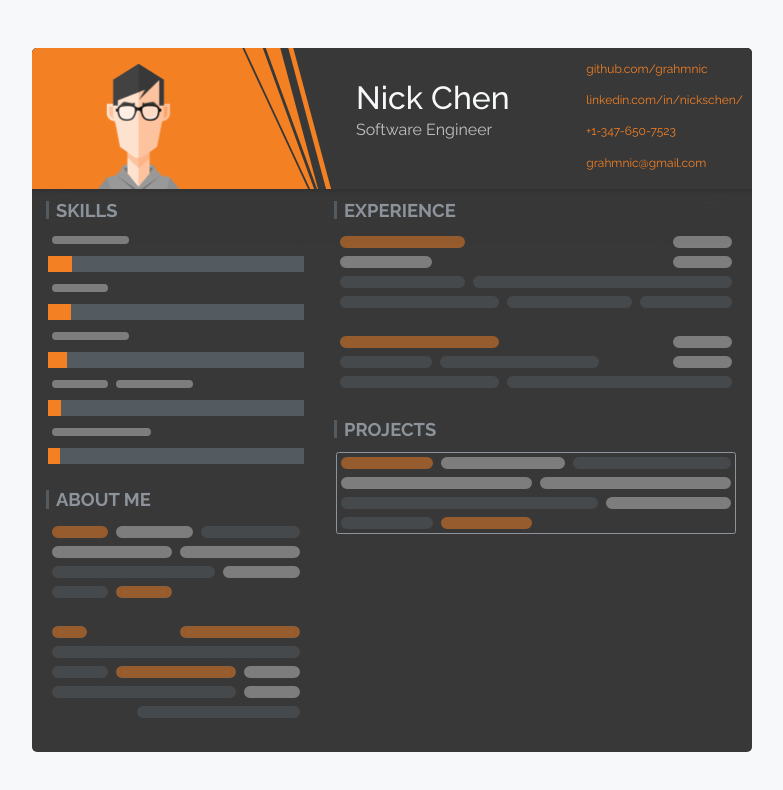
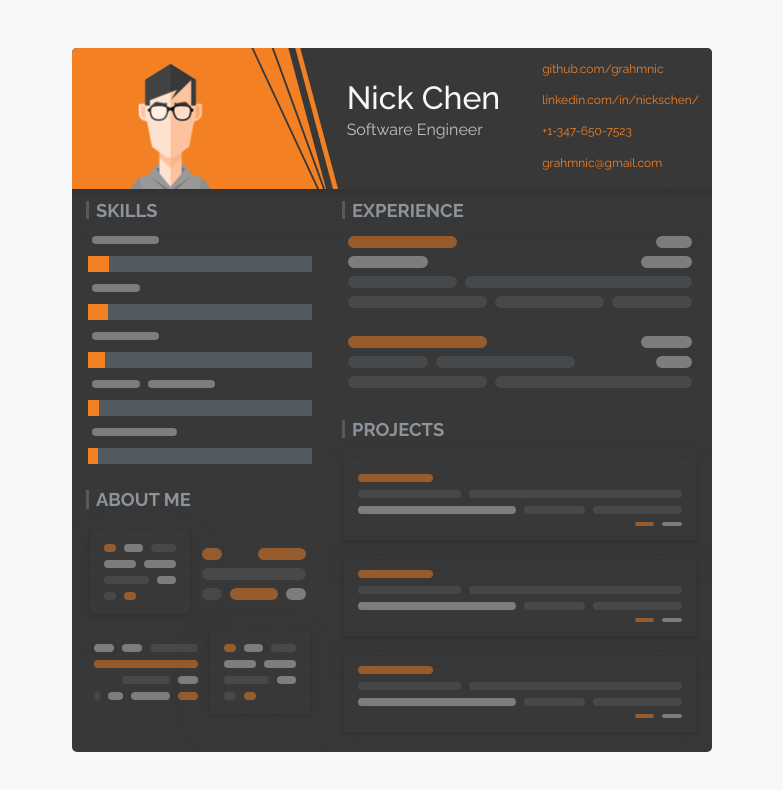
Before and after one commit to grahmnic/vue-port, a Vue app: page / in a window 1280 px wide. Shown: the top 790 px of the page, without its empty margins (248-1031 px from the left). Built offline with nearby package versions, Linux system fonts and the light colour scheme; some icons are missing.

Commit message:
Adding container and customizing views.

```diff
--- a/src/App.vue
+++ b/src/App.vue
@@ -73,7 +73,7 @@ export default {
 
   .portfolio-wrapper {
     .inner-wrapper {
-      max-width: 45rem !important;
+      max-width: 40rem !important;
 
       border-radius: 5px;
       position: relative;
--- a/src/components/layouts/AboutMe.vue
+++ b/src/components/layouts/AboutMe.vue
@@ -1,23 +1,29 @@
 <template>
-  <div class="resume-about-me w-100 py-2 px-3" @mouseenter="hover" @mouseleave="leave" @click="changeView">
+  <div class="resume-about-me w-100 py-2 px-3 border-default" @mouseenter="hover" @mouseleave="leave" @click="changeView">
     <div class="view-title m-2" :class="{'offwhite': isHovered}">
       About Me
     </div>
-    <gloss :activate="isHovered" section="about-me" :height="1.25" :blobs="blobs1"/>
-    <gloss :activate="isHovered" section="about-me" :height="1.25" :blobs="blobs3"/>
-    <gloss :activate="isHovered" section="about-me" :height="1.25" :blobs="blobs2"/>
-    <gloss :activate="isHovered" section="about-me" :height="1.25" :blobs="blobs4"/>
+    <container class="my-2 mr-2 d-inline-block" :isHovered="isHovered" :width="45">
+      <gloss :activate="isHovered" section="about-me" :height="1" :blobs="blobs1"/>
+    </container>
+    <gloss :activate="isHovered" class="d-inline-block" section="about-me" :height="1.25" :blobs="blobs2" :width="50"/>
+    <gloss :activate="isHovered" class="d-inline-block" section="about-me" :height="1" :blobs="blobs3" :width="50"/>
+    <container class="my-2 ml-2 d-inline-block" :isHovered="isHovered" :width="45">
+      <gloss :activate="isHovered" section="about-me" :height="1" :blobs="blobs1"/>
+    </container>
   </div>
 </template>
 
 <script>
 import Gloss from '../util/Gloss.vue'
+import Container from '../util/Container.vue'
 import { mapGetters } from 'vuex'
 
 export default {
     name: "about-me",
     components: {
-      Gloss
+      Gloss,
+      Container
     },
     data() {
       return {
@@ -34,23 +40,27 @@ export default {
               {color: 'none', size: 6},
           ],
           blobs2: [
-              {color: 'orange', size: 2},
-              {color: 'none', size: 4},
+              {color: 'orange', size: 3},
+              {color: 'none', size: 3},
               {color: 'orange', size: 6},
               {color: 'dark', size: 12},
-          ],
-          blobs3: [
-              {color: 'none', size: 12}
-          ],
-          blobs4: [
               {color: 'dark', size: 3},
               {color: 'orange', size: 6},
               {color: 'light', size: 3},
-              {color: 'dark', size: 9},
+          ],
+          blobs3: [
               {color: 'light', size: 3},
-              {color: 'none', size: 4},
-              {color: 'dark', size: 8}
-          ]
+              {color: 'light', size: 3},
+              {color: 'dark', size: 6},
+              {color: 'orange', size: 12},
+              {color: 'none', size: 3},
+              {color: 'dark', size: 6},
+              {color: 'light', size: 3},
+              {color: 'dark', size: 1.5},
+              {color: 'light', size: 2.5},
+              {color: 'light', size: 5},
+              {color: 'orange', size: 3},
+          ],
       }
     },
 
--- a/src/components/layouts/Experience.vue
+++ b/src/components/layouts/Experience.vue
@@ -1,5 +1,5 @@
 <template>
-  <div class="resume-experience w-100 px-3" @mouseenter="hover" @mouseleave="leave" @click="changeView">
+  <div class="resume-experience w-100 px-3 border-default" @mouseenter="hover" @mouseleave="leave" @click="changeView">
     <div class="view-title m-2" :class="{'offwhite': isHovered}">
       Experience
     </div>
@@ -21,8 +21,8 @@ export default {
       return {
           blobs1: [
               {color: 'orange', size: 4},
-              {color: 'none', size: 6},
-              {color: 'light', size: 2},
+              {color: 'none', size: 6.5},
+              {color: 'light', size: 1.5},
               {color: 'light', size: 3},
               {color: 'none', size: 7},
               {color: 'light', size: 2},
@@ -39,8 +39,8 @@ export default {
               {color: 'light', size: 2},
               {color: 'dark', size: 3},
               {color: 'dark', size: 5},
-              {color: 'none', size: 2},
-              {color: 'light', size: 2},
+              {color: 'none', size: 2.5},
+              {color: 'light', size: 1.5},
               {color: 'dark', size: 5},
               {color: 'dark', size: 7},
           ],
--- a/src/components/layouts/Projects.vue
+++ b/src/components/layouts/Projects.vue
@@ -3,35 +3,48 @@
     <div class="view-title m-2" :class="{'offwhite': isHovered}">
       Projects
     </div>
-    <div class="resume-container">
-        <gloss :activate="isHovered" section="projects" :height="1.25" :blobs="blobs1"/>
-    </div>
+    <container class="my-3" :isHovered="isHovered">
+        <gloss :activate="isHovered" section="projects" :height="1" :blobs="blobs1"/>
+        <gloss :activate="isHovered" section="projects" :height="0.75" :blobs="blobs2"/>
+    </container>
+    <container class="my-3" :isHovered="isHovered">
+        <gloss :activate="isHovered" section="projects" :height="1" :blobs="blobs1"/>
+        <gloss :activate="isHovered" section="projects" :height="0.75" :blobs="blobs2"/>
+    </container>
+    <container class="my-3" :isHovered="isHovered">
+        <gloss :activate="isHovered" section="projects" :height="1" :blobs="blobs1"/>
+        <gloss :activate="isHovered" section="projects" :height="0.75" :blobs="blobs2"/>
+    </container>
   </div>
 </template>
 
 <script>
 import Gloss from '../util/Gloss.vue'
+import Container from '../util/Container.vue'
 import { mapGetters } from 'vuex'
 
 export default {
     name: "projects",
     components: {
-      Gloss
+      Gloss,
+      Container
     },
     data() {
       return {
           blobs1: [
               {color: 'orange', size: 3},
-              {color: 'light', size: 4},
-              {color: 'dark', size: 5},
+              {color: 'none', size: 9},
+              {color: 'dark', size: 4},
+              {color: 'dark', size: 8},
               {color: 'light', size: 6},
-              {color: 'light', size: 6},
-              {color: 'dark', size: 8},
-              {color: 'light', size: 4},
-              {color: 'dark', size: 3},
-              {color: 'orange', size: 3},
-              {color: 'none', size: 6},
+              {color: 'dark', size: 2.5},
+              {color: 'dark', size: 3.5},
           ],
+          blobs2: [
+              {color: 'none', size: 10},
+              {color: 'orange', size: 1},
+              {color: 'light', size: 1},
+          ]
       }
     },
 
@@ -64,9 +77,4 @@ export default {
     transition: all 0.5s ease-out;
     position: relative;
 }
-
-.resume-container {
-  border-radius: 2.5px;
-  border: 1px solid $light-gray;
-}
 </style>
--- a/src/components/layouts/ResumeTop.vue
+++ b/src/components/layouts/ResumeTop.vue
@@ -10,7 +10,7 @@
       </div>
     </div>
     <div class="resume-info h-100 col-7 d-flex px-0">
-      <div class="resume-title h-100 col-md-5 text-sm-center pl-4">
+      <div class="resume-title h-100 col-md-5 text-center text-md-left pl-2">
         <h2>Nick Chen</h2>
         <p>Software Engineer</p>
       </div>
@@ -35,7 +35,7 @@
           </Entypo>
         </div>
       </div>
-      <div class="col-md-7 d-none d-md-block h-100 py-2 px-1">
+      <div class="col-md-7 d-none d-md-block h-100 py-2 px-2">
         <div class="float-right w-auto h-100">
           <Entypo class="h-25 text-left">
             <Github class="resume-icon"/>
--- a/src/components/layouts/Skills.vue
+++ b/src/components/layouts/Skills.vue
@@ -3,7 +3,7 @@
       <div class="view-title m-2" :class="{'offwhite': isHovered}">
         Skills
       </div>
-      <div class="w-100">
+      <div class="w-100 border-default">
         <gloss :activate="isHovered" section="skills" :blobs="blobs2" :height="1"/>
         <bar class="py-2" :activate="isHovered" section="bar1" :progress="95" :color="'orange'" />
         <gloss :activate="isHovered" section="skills" :blobs="blobs3" :height="1"/>
--- /dev/null
+++ b/src/components/util/Container.vue
@@ -0,0 +1,34 @@
+<template>
+    <div class="resume-container" :class="{'container-hovered': isHovered }" :style="{'width': width + '%'}">
+        <slot>
+        </slot>
+    </div>
+</template>
+
+<script>
+export default {
+    name: 'container',
+    props: {
+        isHovered: Boolean,
+        width: Number,
+    }
+}
+</script>
+<style lang="scss">
+.resume-container {
+  border-radius: 2.5px;
+  @include box-shadow-dark();
+  padding: 10px;
+  border-color: $dark-gray;
+}
+
+.border-default {
+    border-color: $dark-gray;
+}
+
+.container-hovered {
+    @include box-shadow-darker();
+    background: $light-dark-gray;
+    border-color: $light-dark-gray;
+}
+</style>
--- a/src/components/util/Gloss.vue
+++ b/src/components/util/Gloss.vue
@@ -1,5 +1,5 @@
 <template>
-    <div :id="section" class="gloss mx-0">
+    <div :id="section" class="gloss mx-0" :style="{'width': width + '%'}">
         <div v-for="(blob, index) in blobs" :key="index" :class="blob.color" :style="{ 'width': ((blob.size * 100) / 12) + '%', 'height': + height + 'rem' }"></div>
     </div>
 </template>
@@ -11,7 +11,8 @@ export default {
         activate: Boolean,
         section: String,
         blobs: Array,
-        height: Number
+        height: Number,
+        width: Number,
     },
     mounted: function() {
         document.querySelectorAll('#' + this.section + ' div').forEach((e,i) => {
@@ -45,8 +46,10 @@ export default {
 <style lang="scss">
 .gloss {
     font-size: 0;
+    border-color: inherit;
     div {
-        border: $dark-gray 4px solid;
+        border: 4px solid;
+        border-color: inherit;
         border-radius: 50px/50px;
         opacity: 0.5;
         display: inline-block;
@@ -54,15 +57,15 @@ export default {
 }
 
 .light {
-    background: $off-white;
+    background-color: $off-white;
 }
 .dark {
-    background: $gray;
+    background-color: $gray;
 }
 .orange {
-    background: $orange;
+    background-color: $orange;
 }
 .none {
-    background: transparent;
+    background-color: transparent;
 }
 </style>
--- a/src/scss/_mixins.scss
+++ b/src/scss/_mixins.scss
@@ -41,6 +41,10 @@
 
   @mixin box-shadow-dark() {
     box-shadow: 0 2px 5px rgba(0, 0, 0, 0.15), 0 15px 40px rgba(58, 58, 58, 0.2);
+  }
+
+  @mixin box-shadow-darker() {
+    box-shadow: 0 8px 12px rgba(0, 0, 0, 0.25), 0 35px 60px rgba(58, 58, 58, 0.35) !important;
   }
 
 @keyframes gloss {
--- a/src/scss/_variables.scss
+++ b/src/scss/_variables.scss
@@ -3,5 +3,6 @@ $light-orange: #ffb275;
 $gray: #535a60;
 $light-gray: #8C939A;
 $dark-gray: #383838;
+$light-dark-gray: #3d3d3d;
 $white: #F6F8FA;
 $off-white: #C1C1C1;
```
